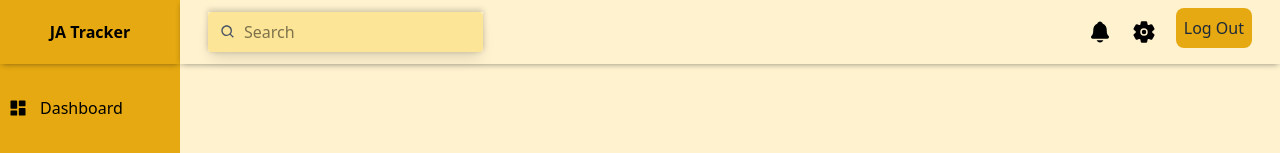
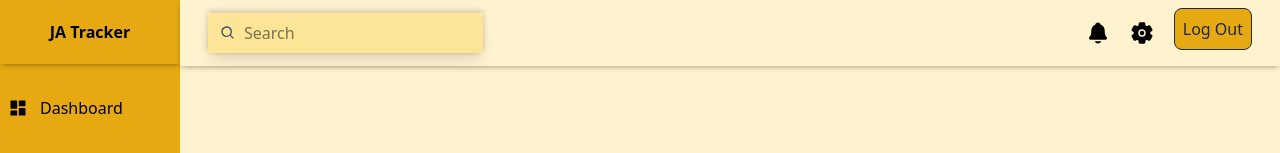
Before and after one commit to vijayvaddi11/Job-Application-Tracker--SAAS, a React app in the folder frontend/: page /addjob in a window 1280 px wide. Shown: the top 153 px of the page. Built offline with nearby package versions, Linux system fonts and the light colour scheme; the HTML template or start-up script is replaced by a standard one.

Commit message:
add missing border to Log Out button

```diff
--- a/frontend/src/components/Layout/MenuBar.jsx
+++ b/frontend/src/components/Layout/MenuBar.jsx
@@ -16,7 +16,7 @@ const MenuBar = () => {
         <div className="flex items-center gap-5 mr-5">
           <button><span><IoNotifications className="text-black text-2xl" /></span></button>
           <button><span><IoSettings  className="text-black text-2xl" /></span></button>
-          <button className="bg-[#e6a911]  text-gray-800 p-[8px]  rounded-lg hover:bg-[#FCE597] transition duration-300 mb-2 font-medium font-sans
+          <button className="bg-[#e6a911] border  text-gray-800 p-[8px]  rounded-lg hover:bg-[#FCE597] transition duration-300 mb-2 font-medium font-sans
 }">Log Out</button>
         </div>
       </div>
```
